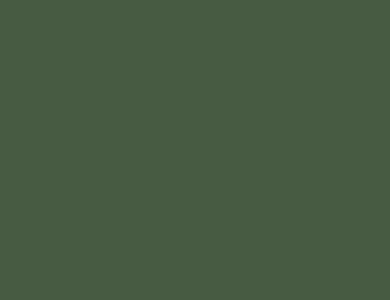
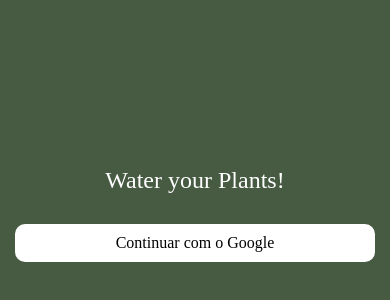
Before and after one commit to BrunoLucena99/WaterYourPlants, a React Native app: screen /Login in a window 390 px wide. Shown: the part 208-508 px from the top of the page. Built offline with nearby package versions, Linux system fonts and the light colour scheme.

Commit message:
feat: structure Login page components

```diff
--- a/src/pages/Login/index.tsx
+++ b/src/pages/Login/index.tsx
@@ -1,6 +1,13 @@
 import React from 'react';
-import {MainContainer} from './styles';
+import {AuthGoogleButton, AuthGoogleText, MainContainer, Title} from './styles';
 
-const Login = () => <MainContainer />;
+const Login = () => (
+  <MainContainer>
+    <Title>Water your Plants!</Title>
+    <AuthGoogleButton>
+      <AuthGoogleText>Continuar com o Google</AuthGoogleText>
+    </AuthGoogleButton>
+  </MainContainer>
+);
 
 export default Login;
--- a/src/pages/Login/styles.ts
+++ b/src/pages/Login/styles.ts
@@ -1,6 +1,33 @@
 import styled from 'styled-components/native';
+import theme from '../../utils/theme';
 
 export const MainContainer = styled.SafeAreaView`
   flex: 1;
-  background: ${({theme}) => theme.secondary};
+  background: ${props => props.theme.secondary};
+  justify-content: center;
+  align-items: center;
+  padding: 0px 15px;
 `;
+
+export const Title = styled.Text`
+  color: ${props => props.theme.white};
+  font-family: ${theme.fontFamily.semiBold};
+  font-size: ${theme.fontSizes.xl}px;
+  text-align: center;
+`;
+
+export const AuthGoogleButton = styled.TouchableOpacity`
+  background: ${props => props.theme.white};
+  width: 100%;
+  margin-top: 30px;
+  padding: 10px 15px;
+  align-items: center;
+  border-radius: 10px;
+  elevation: 2;
+`;
+
+export const AuthGoogleText = styled.Text`
+  font-family: ${theme.fontFamily.regular};
+  text-align: center;
+  font-size: ${theme.fontSizes.md}px;
+`;
--- a/src/utils/theme.tsx
+++ b/src/utils/theme.tsx
@@ -1,8 +1,25 @@
 export const colors = {
   primary: '#0E170E',
   secondary: '#475A42',
+  white: '#FFF',
+};
+
+export const fontSizes = {
+  sm: 12,
+  md: 16,
+  lg: 20,
+  xl: 24,
+};
+
+export const fontFamily = {
+  regular: 'Montserrat-Regular',
+  semiBold: 'Montserrat-SemiBold',
+  bold: 'Montserrat-Bold',
+  Medium: 'Montserrat-Medium',
 };
 
 export default {
   colors,
+  fontSizes,
+  fontFamily,
 };
```
